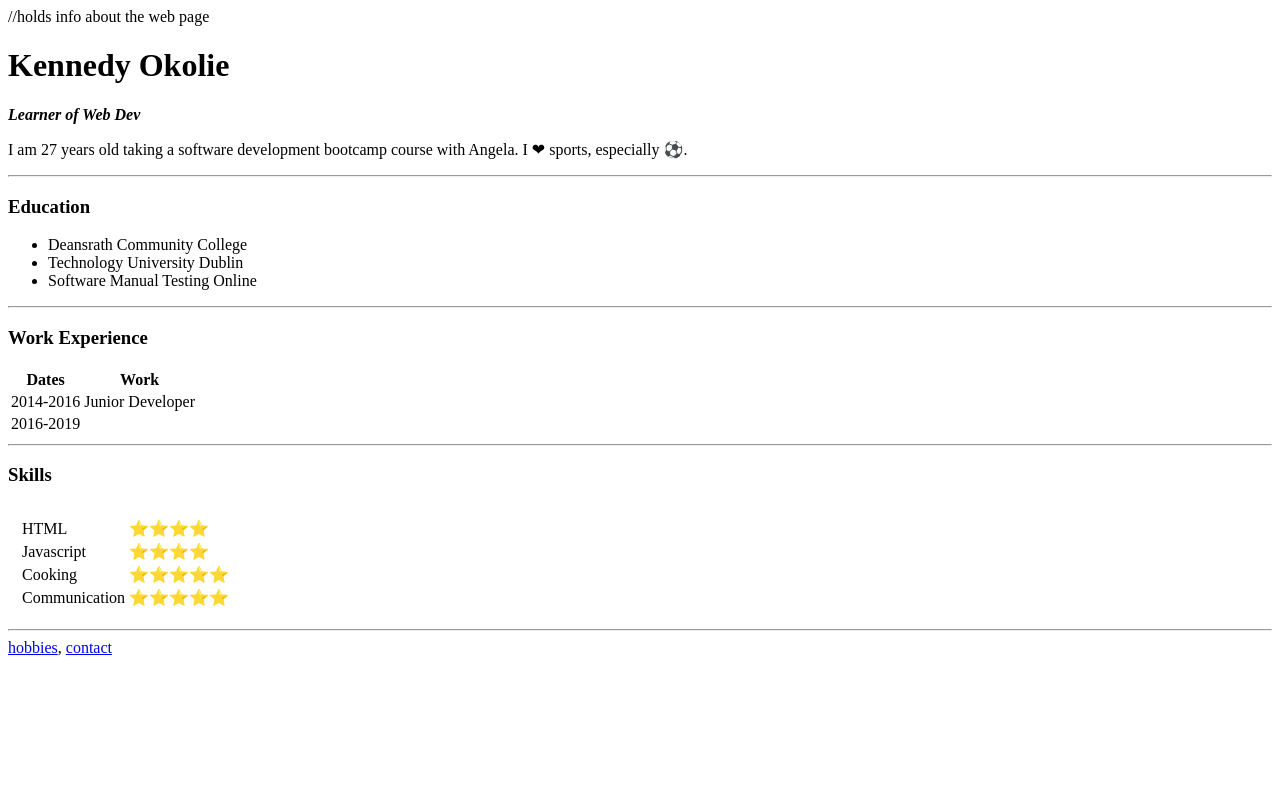
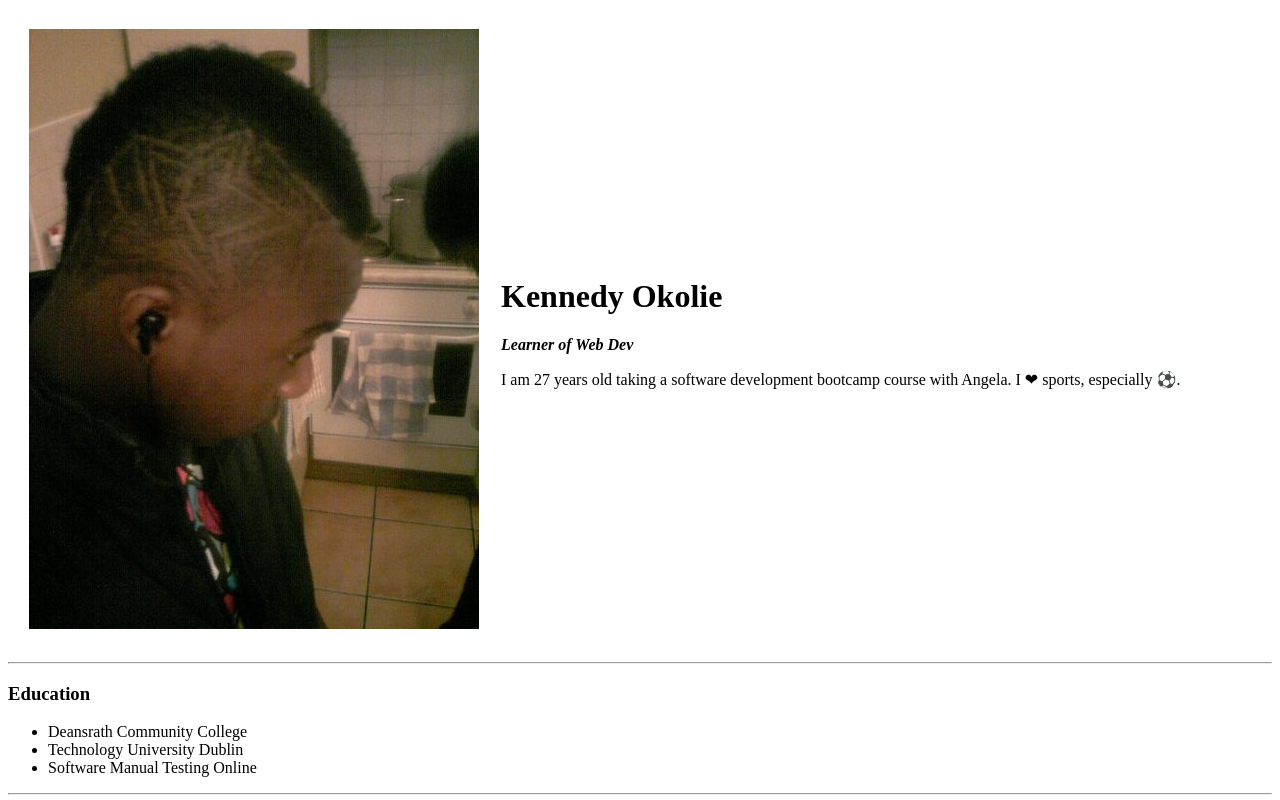
Before and after one commit to Nduka94/cv, a plain HTML site: page index.html in a window 1280 px wide. Shown: the top 800 px of the page. Drawn offline with Linux system fonts and the light colour scheme.

Commit message:
Update index.html

```diff
--- a/index.html
+++ b/index.html
@@ -1,15 +1,23 @@
 <!DOCTYPE html>
 
 <html>
-	<head>//holds info about the web page
+	<head>
 		<meta charset="utf-8">
 		<title>Kennedy's Personal Site</title>
+		<link rel="stylesheet" href="css/styles.css">
 	</head>
 	<body>
-		<h1>Kennedy Okolie</h1>
+
+
+		<table cellspacing="20">
+		<tr>
+		<td><img src="images/ken.jpg" alt="kennedy profile picture"</td>
+		<td><h1>Kennedy Okolie</h1>
 		<p><em><strong>Learner of Web Dev</strong></em></p>
-		<p>I am 27 years old taking a software development bootcamp course with Angela. I ❤ sports, especially ⚽.</p>
-		<hr></hr>
+		<p>I am 27 years old taking a software development bootcamp course with Angela. I ❤ sports, especially ⚽.</p></td>
+		</tr>
+		</table>
+		<hr>
 		<h3><strong>Education</strong></h3>
 		<ul>
 			<li>Deansrath Community College</li>
```
